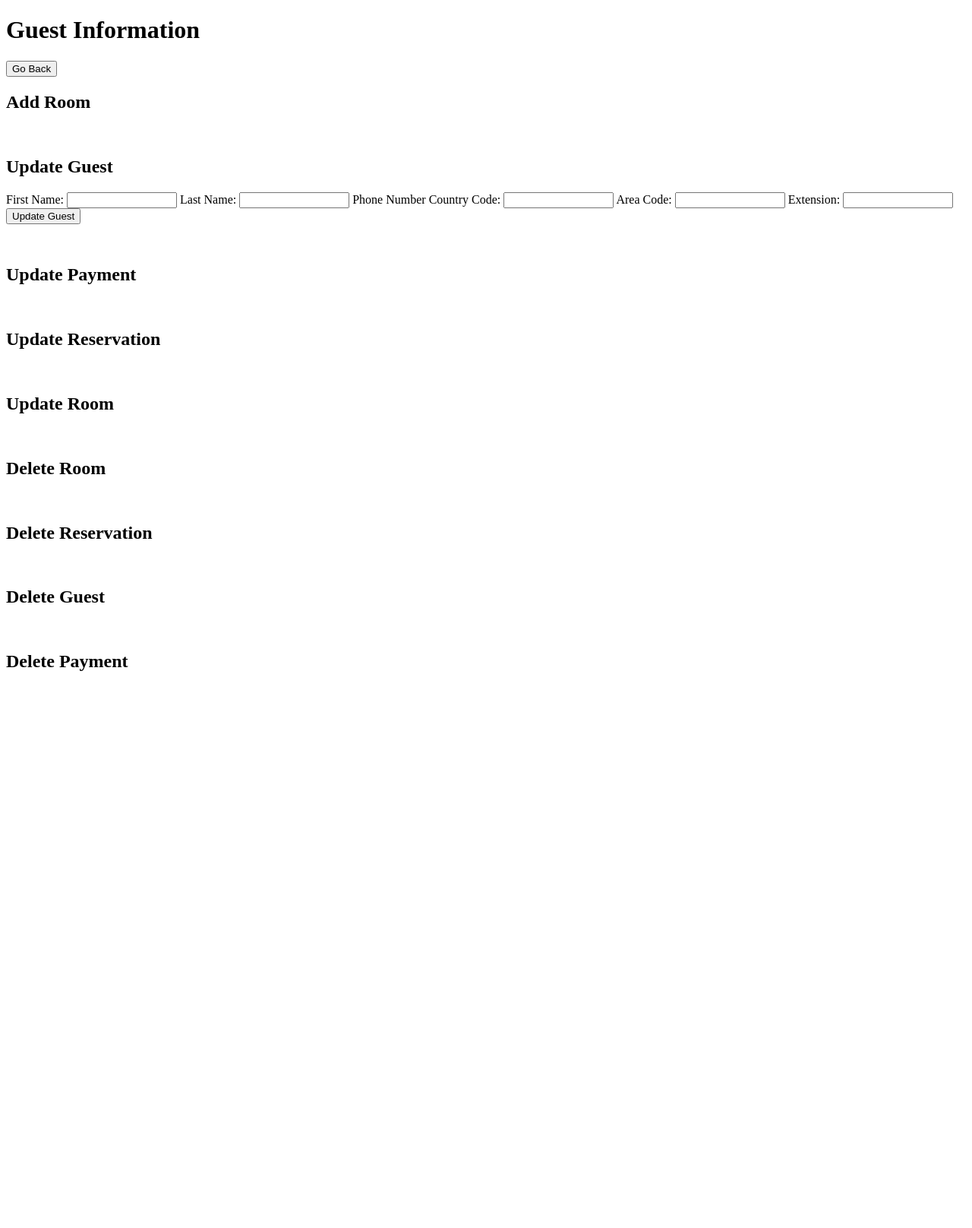
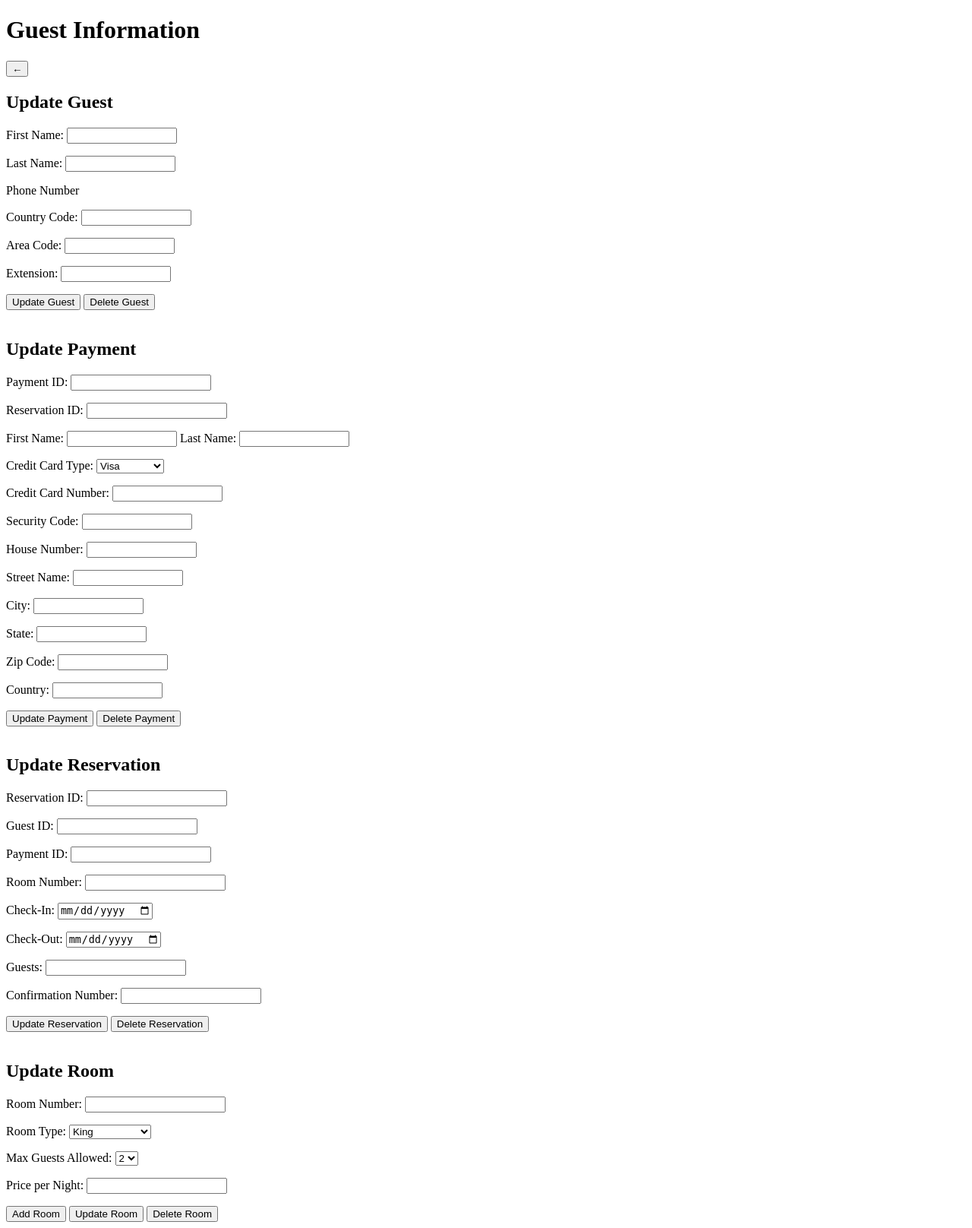
Before and after one commit to CS340HollidayLiles/CS340, a Flask app: template starter_website/templates/admin.html in a window 1280 px wide. Shown: the whole page at 76% size. Before the commit the page ends 883 px from the top, so only its background shows below. Run offline with Flask 2, Linux system fonts and the light colour scheme; the template is opened without the code that fills it, so the values that code supplies are empty; some libraries are stand-ins or nearby versions.

Commit message:
Finished admin page- for now.

```diff
--- a/starter_website/templates/admin.html
+++ b/starter_website/templates/admin.html
@@ -1,62 +1,145 @@
 {% extends 'main.html' %}
 
 {% block content %}
-<html>
-   <head>
+<body>
+   <div>
      <title>Guest Information</title>
      <h1>Guest Information</h1>
      <form>
-       <input type="button" value="Go Back" onclick="history.back()">
+       <input type="button" value=&larr; onclick="history.back()">
      </form>
-   </head>
-   <body id="adminPage">
-     <form id="addRoomForm">
-       <h2>Add Room</h2>
-     </form>
-     <br>
-     <form id="guestUpdateForm">
+   </div>
+   <div>
+          <form >
        <h2>Update Guest</h2>
        <p>First Name:
          <input type="text" name="f_name" size="15" maxlength="30"/>
+         </p>
+         <p>
           Last Name:
          <input type="text" name="l_name" size="15" maxlength="30"/>
+         </p>
+         <p>
          Phone Number
+         </p>
+         <p>
          Country Code:
          <input type="text" name="country_code" size="15" maxlength="30"/>
-         Area Code:
+         </p>
+         <p>Area Code:
          <input type="text" name="area_code" size="15" maxlength="30"/>
-         Extension:
+         </p>
+         <p>Extension:
          <input type="text" name="phone_number" size="15" maxlength="30"/>
+         </p>
        <input type="submit" name="Update Guest" value="Update Guest"/>
+       <input type="submit" name="Delete Guest" value="Delete Guest"/>
      </form>
      <br>
      <form id="paymentUpdateForm">
        <h2>Update Payment</h2>
-     </form>
+        <p>Payment ID:
+            <input type="text"/>
+        </p>
+        <p>Reservation ID:
+            <input type="text"/>
+        </p>
+        <p>First Name:
+         <input type="text" name="f_name" size="15" maxlength="30"/>
+         Last Name:
+         <input type="text" name="l_name" size="15" maxlength="30"/>
+       </p>
+       <p>Credit Card Type:
+         <select name="types">
+           <option value="Visa">Visa</option>
+           <option value="Mastercard">Mastercard</option>
+         </select>
+       </p>
+       <p>Credit Card Number:
+         <input type="text" name="cc_number" size="15" maxlength="30"/>
+       </p>
+       <p>Security Code:
+         <input type="text" name="security_code" size="15" maxlength="30"/>
+       </p>
+       <p>House Number:
+         <input type="text" name="house_number" size="15" maxlength="30"/>
+       </p>
+       <p>Street Name:
+         <input type="text" name="street_name" size="15" maxlength="30"/>
+       </p>
+       <p>City:
+         <input type="text" name="city" size="15" maxlength="30"/>
+       </p>
+       <p>State:
+         <input type="text" name="state" size="15" maxlength="30"/>
+       </p>
+       <p>Zip Code:
+         <input type="text" name="zip_code" size="15" maxlength="30"/>
+       </p>
+       <p>Country:
+         <input type="text" name="country" size="15" maxlength="30"/>
+       </p>
+        <input type="submit" name="Update Payment" value="Update Payment"/>
+       <input type="submit" name="Delete Payment" value="Delete Payment"/>
+</form>
      <br>
      <form id="reservationUpdateForm">
        <h2>Update Reservation</h2>
+       <p>Reservation ID:
+            <input type="string">
+       </p>
+       <p>Guest ID:
+            <input type="string">
+       </p>
+       <p>Payment ID:
+            <input type="string">
+       </p>
+       <p>Room Number:
+            <input tupe="string">
+       </p>
+       <p>Check-In:
+            <input type="date">
+        </p>
+        <p>Check-Out:
+            <input type="date">
+        </p>
+        <p>Guests:
+            <input type="number">
+        </p>
+        <p>Confirmation Number:
+            <input type="text"/>
+        </p>
+        <input type="submit" name="Update Reservation" value="Update Reservation"/>
+       <input type="submit" name="Delete Reservation" value="Delete Reservation"/>
      </form>
      <br>
      <form id="roomUpdateForm">
        <h2>Update Room</h2>
+       <p>Room Number:
+            <input type="string">
+       </p>
+       <p>Room Type:
+            <select>
+                <option value="king">King</option>
+                <option value="king suite">King Suite</option>
+                <option value="queen">Double Queen</option>
+                <option value="queen suite">Queen Suite</option>
+            </select>
+       </p>
+       <p>Max Guests Allowed:
+       <select>
+           <option>2</option>
+           <option>4</option>
+           <option>6</option>
+       </select>
+       </p>
+       <p> Price per Night:
+       <input type="string">
+        </p>
+        <input type="submit" name="Add Room" value="Add Room"/>
+        <input type="submit" name="Update Room" value="Update Room"/>
+       <input type="submit" name="Delete Room" value="Delete Room"/>
      </form>
-     <br>
-     <form id="deleteRoomForm">
-       <h2>Delete Room</h2>
-     </form>
-     <br>
-     <form id="deleteReservationForm">
-       <h2>Delete Reservation</h2>
-     </form>
-     <br>
-     <form id="deleteGuestForm">
-       <h2>Delete Guest</h2>
-     </form>
-     <br>
-     <form id="deletePaymentForm">
-       <h2>Delete Payment</h2>
-     </form>
-   </body>
-</html>
+ </div>
+</body>
 {% endblock %}
--- a/starter_website/webapp.py
+++ b/starter_website/webapp.py
@@ -62,3 +62,7 @@ def book():
 @webapp.route('/index')
 def index():
     return render_template('index.html');
+
+@webapp.route('/admin')
+def admin():
+    return render_template('admin.html');
```
